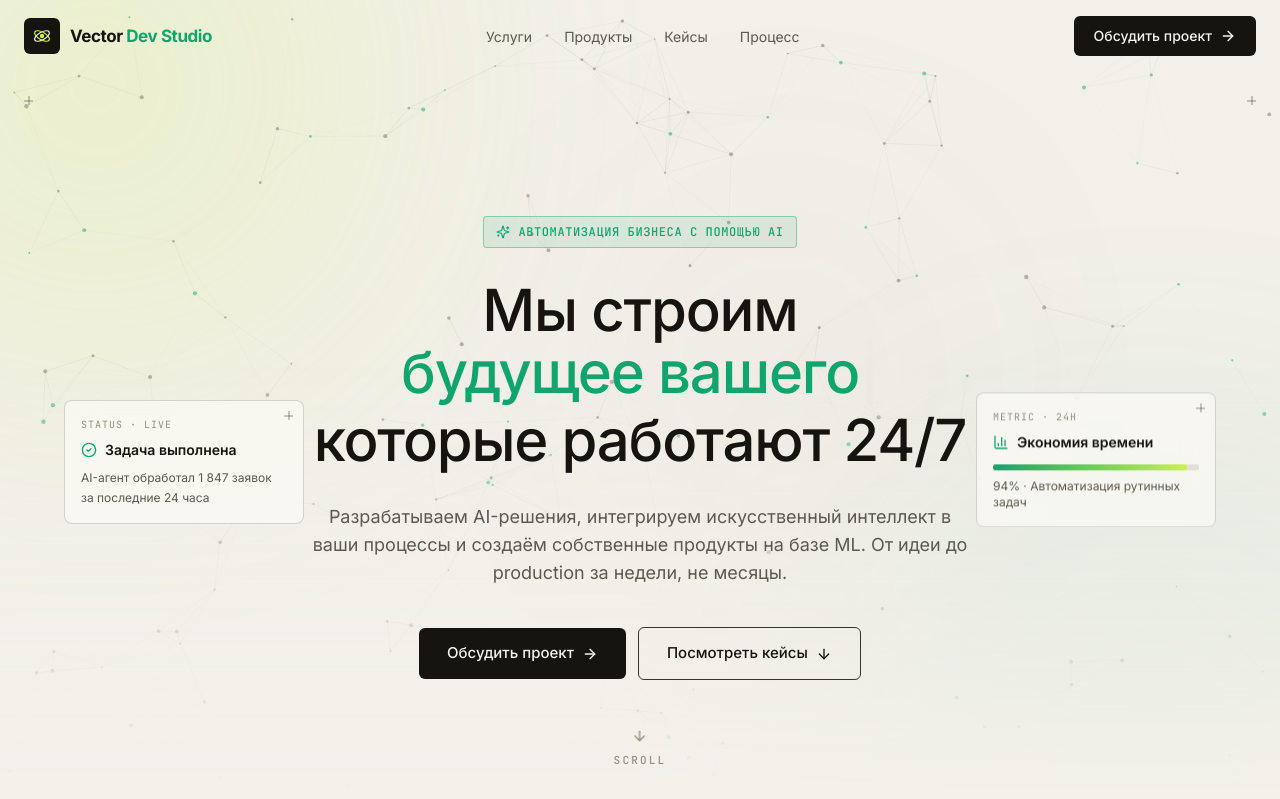
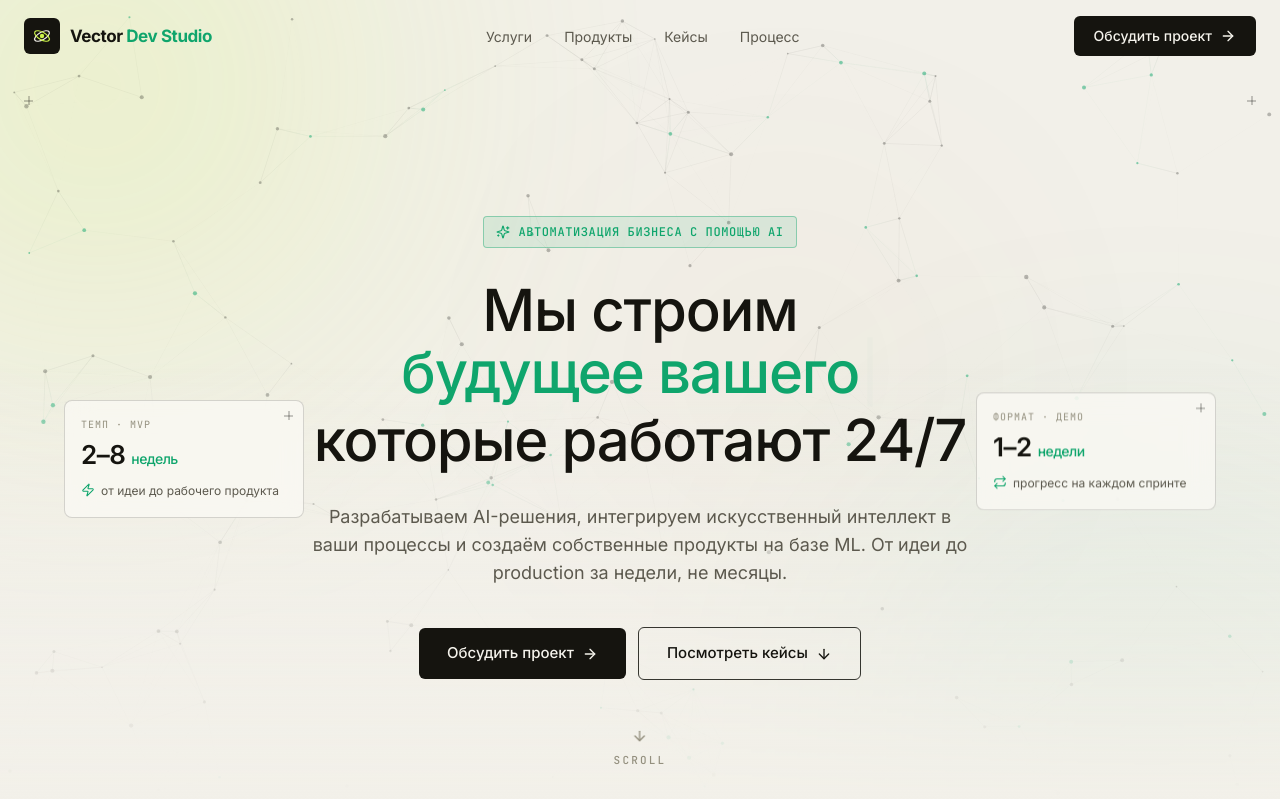
Before and after one commit to vectordevitstudio/Landing_page_Vector_Dev_Studio, a React (Vite) app: page / in a window 1280 px wide. Shown: the top 799 px of the page. Built offline with nearby package versions, Linux system fonts and the light colour scheme; a web font is replaced by a local one.

Commit message:
fix first statistic

```diff
--- a/src/components/sections/Hero.tsx
+++ b/src/components/sections/Hero.tsx
@@ -3,8 +3,8 @@ import Typewriter from 'typewriter-effect';
 import {
   ArrowRight,
   ArrowDown,
-  CheckCircle2,
-  BarChart3,
+  Zap,
+  Repeat,
   Sparkles,
 } from 'lucide-react';
 import { NeuralBackground } from '../ui/NeuralBackground';
@@ -96,17 +96,18 @@ export const Hero = () => (
     >
       <div className="glass relative rounded-[8px] p-4">
         <span className="plus-mark absolute right-2.5 top-2.5" aria-hidden />
-        <div className="mb-2 font-mono text-[10px] uppercase tracking-widest text-ink-muted">
-          status · live
+        <div className="font-mono text-[10px] uppercase tracking-widest text-ink-muted">
+          {HERO.floatingCardLeft.eyebrow}
         </div>
-        <div className="flex items-center gap-2 text-accent-green">
-          <CheckCircle2 className="h-4 w-4" />
-          <span className="text-sm font-semibold text-ink">
-            {HERO.floatingCardLeft.title}
+        <div className="mt-2.5 flex items-baseline gap-1.5 font-display text-[26px] font-semibold leading-none text-ink">
+          {HERO.floatingCardLeft.value}
+          <span className="text-sm font-medium text-accent-green">
+            {HERO.floatingCardLeft.unit}
           </span>
         </div>
-        <p className="mt-2 text-xs leading-relaxed text-text-secondary">
-          {HERO.floatingCardLeft.body}
+        <p className="mt-3 flex items-start gap-1.5 text-xs leading-relaxed text-text-secondary">
+          <Zap className="mt-[2px] h-3.5 w-3.5 shrink-0 text-accent-green" strokeWidth={1.8} />
+          <span>{HERO.floatingCardLeft.caption}</span>
         </p>
       </div>
     </motion.div>
@@ -119,23 +120,18 @@ export const Hero = () => (
     >
       <div className="glass relative rounded-[8px] p-4">
         <span className="plus-mark absolute right-2.5 top-2.5" aria-hidden />
-        <div className="mb-2 font-mono text-[10px] uppercase tracking-widest text-ink-muted">
-          metric · 24h
+        <div className="font-mono text-[10px] uppercase tracking-widest text-ink-muted">
+          {HERO.floatingCardRight.eyebrow}
         </div>
-        <div className="flex items-center gap-2 text-ink">
-          <BarChart3 className="h-4 w-4 text-accent-green" />
-          <span className="text-sm font-semibold text-ink">
-            {HERO.floatingCardRight.title}
+        <div className="mt-2.5 flex items-baseline gap-1.5 font-display text-[26px] font-semibold leading-none text-ink">
+          {HERO.floatingCardRight.value}
+          <span className="text-sm font-medium text-accent-green">
+            {HERO.floatingCardRight.unit}
           </span>
         </div>
-        <div className="mt-3 h-1.5 w-full overflow-hidden rounded-[2px] bg-ink/10">
-          <div
-            className="h-full rounded-[2px] bg-[linear-gradient(90deg,#0FA56C,#CBF24A)]"
-            style={{ width: `${HERO.floatingCardRight.percent}%` }}
-          />
-        </div>
-        <p className="mt-2 text-xs text-text-secondary">
-          {HERO.floatingCardRight.percent}% · {HERO.floatingCardRight.body}
+        <p className="mt-3 flex items-start gap-1.5 text-xs leading-relaxed text-text-secondary">
+          <Repeat className="mt-[2px] h-3.5 w-3.5 shrink-0 text-accent-green" strokeWidth={1.8} />
+          <span>{HERO.floatingCardRight.caption}</span>
         </p>
       </div>
     </motion.div>
--- a/src/data/content.ts
+++ b/src/data/content.ts
@@ -60,13 +60,16 @@ export const HERO = {
   primaryCta: 'Обсудить проект',
   secondaryCta: 'Посмотреть кейсы',
   floatingCardLeft: {
-    title: 'Задача выполнена',
-    body: 'AI-агент обработал 1 847 заявок за последние 24 часа',
+    eyebrow: 'темп · mvp',
+    value: '2–8',
+    unit: 'недель',
+    caption: 'от идеи до рабочего продукта',
   },
   floatingCardRight: {
-    title: 'Экономия времени',
-    percent: 94,
-    body: 'Автоматизация рутинных задач',
+    eyebrow: 'формат · демо',
+    value: '1–2',
+    unit: 'недели',
+    caption: 'прогресс на каждом спринте',
   },
 };
 
```
